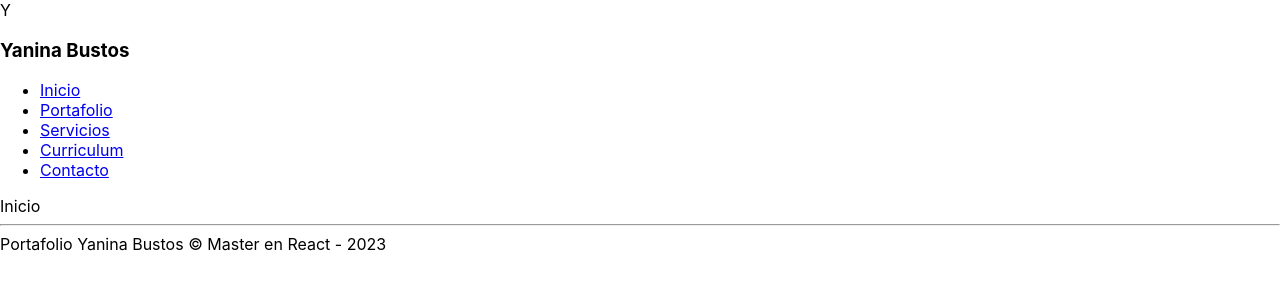
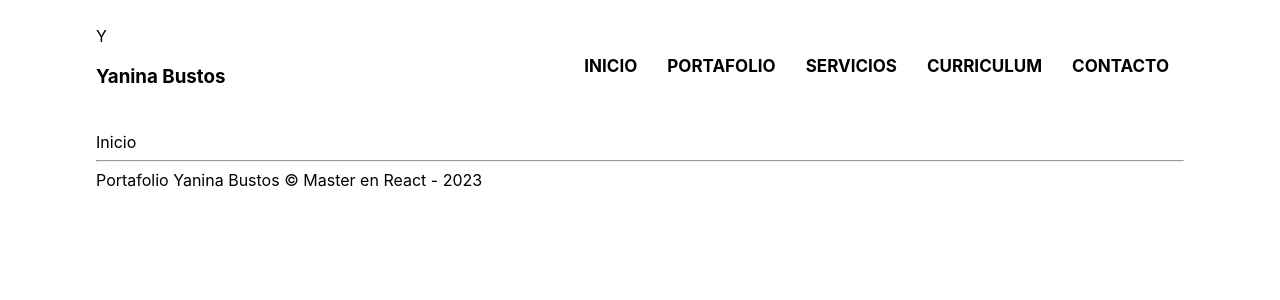
Before and after one commit to yanibustos/React_Portfolio, a React (Create React App) app: page / in a window 1280 px wide. Shown: the top 300 px of the page. Built offline with nearby package versions, Linux system fonts and the light colour scheme.

Commit message:
Estilos menu de navegacion

```diff
--- a/src/App.js
+++ b/src/App.js
@@ -3,9 +3,9 @@ import { MisRutas } from './router/MisRutas';
 
 function App() {
   return (
-    <>
+    <div className='layout'>
       <MisRutas/>
-    </>
+    </div>
   );
 }
 
--- a/src/components/layout/HeaderNav.js
+++ b/src/components/layout/HeaderNav.js
@@ -3,7 +3,7 @@ import { NavLink } from 'react-router-dom'
 
 export const HeaderNav = () => {
   return (
-    <header>
+    <header className='header'>
         <div className='logo'>
           <span>Y</span>
           <h3>Yanina Bustos</h3>
--- a/src/index.css
+++ b/src/index.css
@@ -11,3 +11,50 @@ code {
   font-family: source-code-pro, Menlo, Monaco, Consolas, 'Courier New',
     monospace;
 }
+
+.layout{
+  width: 85%;
+  margin: 0 auto;
+}
+
+.header{
+  display: flex;
+  height: 132px;
+  justify-content: center;
+  align-items: center;
+}
+
+.header .logo{
+  flex-grow: 2;
+}
+
+.header nav{
+  flex-grow: 1;
+}
+
+.header nav ul{
+  display: flex;
+  justify-content: flex-end;
+  align-items: center;
+  list-style: none;
+  height: 132px;
+}
+
+.header li{
+  text-transform: uppercase;
+  font-weight: bold;
+  font-size: 16px;
+}
+
+.header li a{
+  color: black;
+  text-decoration: none;
+  font-size: 17px;
+  margin-left: 15px;
+  margin-right: 15px;
+  transition: all 300ms;
+}
+
+.header a:hover{
+  color: #fa4529;
+}
```
